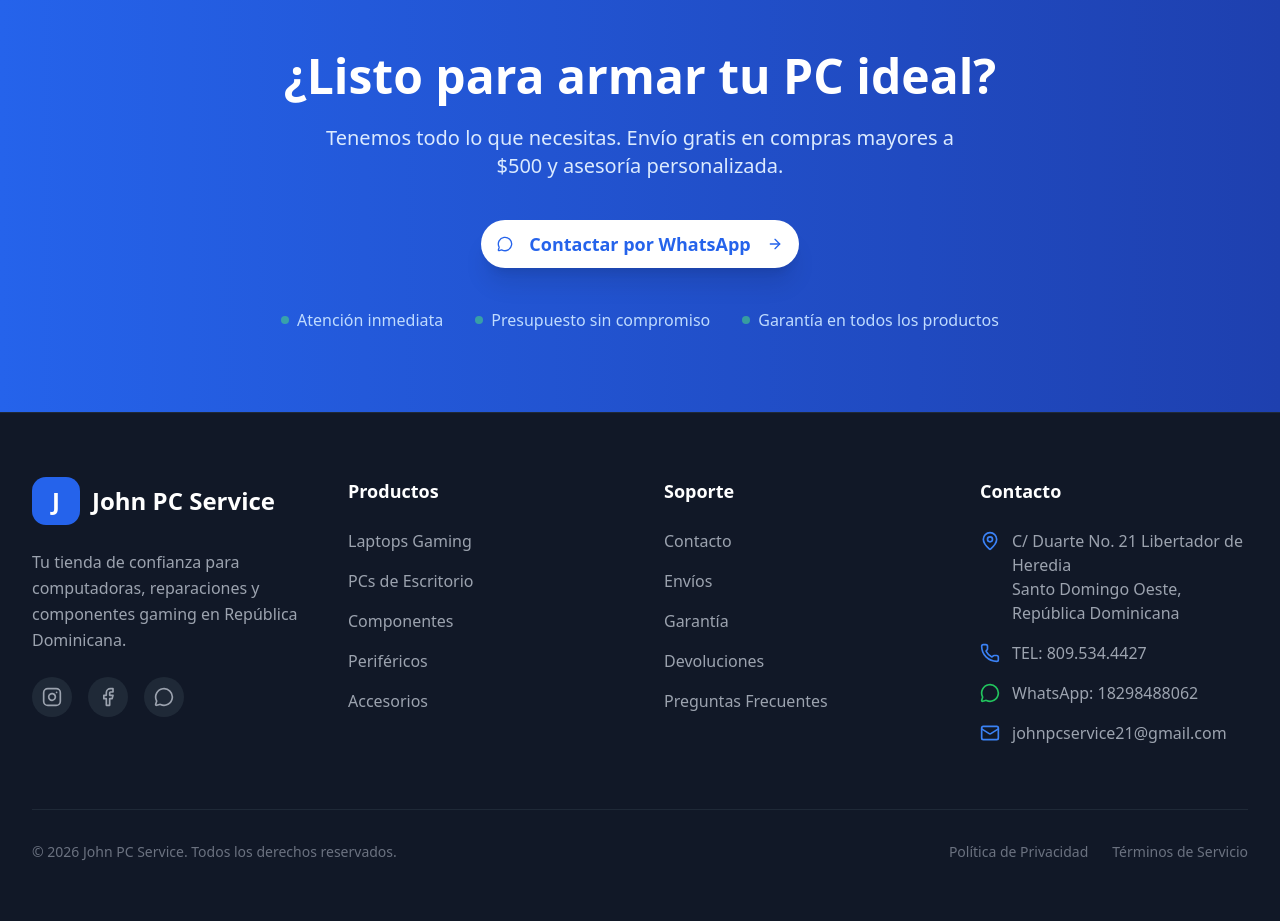
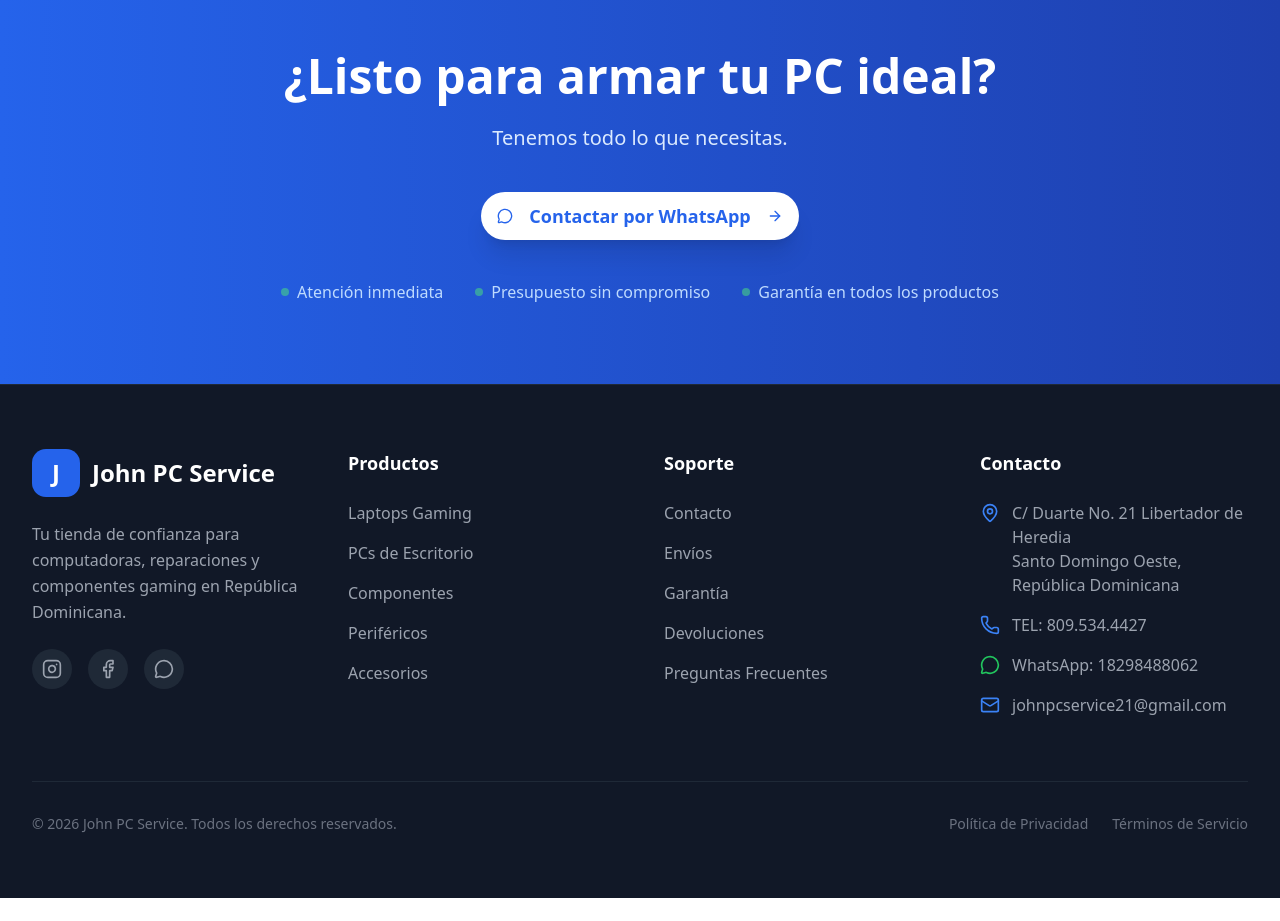
Before and after one commit to hectordeleoon-cpu/john-pc-service, a React (Vite) app in the folder app/: page / in a window 1280 px wide. Shown: the part 5160-6081 px from the top of the page. After the commit the page ends 6058 px from the top, so only its background shows below. Built offline with nearby package versions, Linux system fonts and the light colour scheme; no server answers.

Commit message:
Update CTASection.tsx

```diff
--- a/app/src/sections/CTASection.tsx
+++ b/app/src/sections/CTASection.tsx
@@ -13,7 +13,7 @@ export function CTASection({ whatsappNumber }: CTASectionProps) {
           ¿Listo para armar tu PC ideal?
         </h2>
         <p className="text-xl text-blue-100 mb-10 max-w-2xl mx-auto">
-          Tenemos todo lo que necesitas. Envío gratis en compras mayores a $500 y asesoría personalizada.
+          Tenemos todo lo que necesitas.
         </p>
 
         <div className="flex flex-col sm:flex-row gap-4 justify-center">
```
